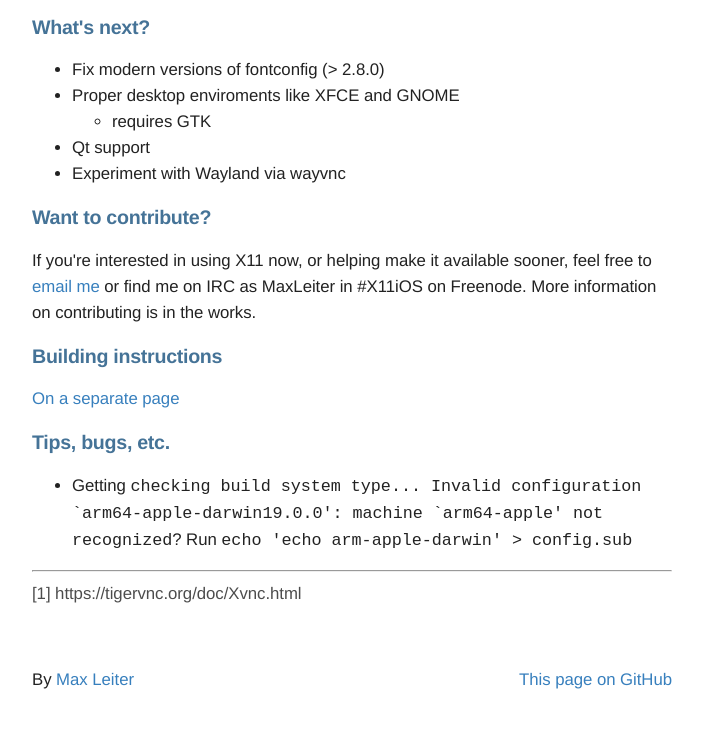
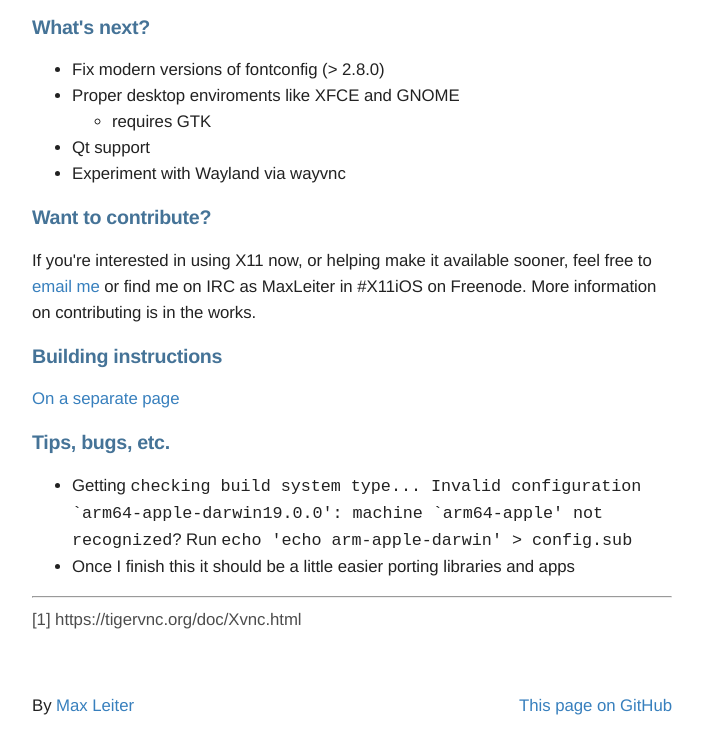
Before and after one commit to MaxLeiter/MaxLeiter.github.io, a plain HTML site: page X11/index.html in a window 1280 px wide. Shown: the part 1461-2210 px from the top of the page, without its empty margins (288-991 px from the left). Before the commit the page ends 2184 px from the top, so only its background shows below. Drawn offline with Linux system fonts and the light colour scheme; files that its build step writes are made by us from their sources.

Commit message:
Add info to tips

```diff
--- a/X11/index.html
+++ b/X11/index.html
@@ -83,7 +83,9 @@
 				<h3 class="header" id="tips"> Tips, bugs, etc. </h3>
 					<ul>
 						<li>Getting <code>checking build system type... Invalid configuration `arm64-apple-darwin19.0.0': machine `arm64-apple' not recognized</code>? Run <code>echo 'echo arm-apple-darwin' > config.sub</code></li>
+						<li>Once I finish this it should be a little easier porting libraries and apps</li>
 					</ul>
+
 				<hr>
 				<a class="footnote" id="1" href="#1src">[1] https://tigervnc.org/doc/Xvnc.html </a>  <br>
 			</div>
```
